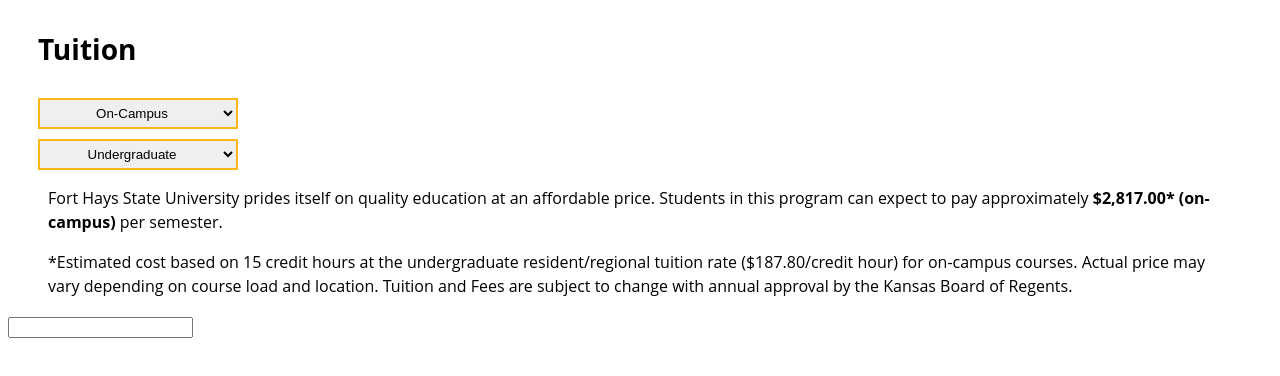
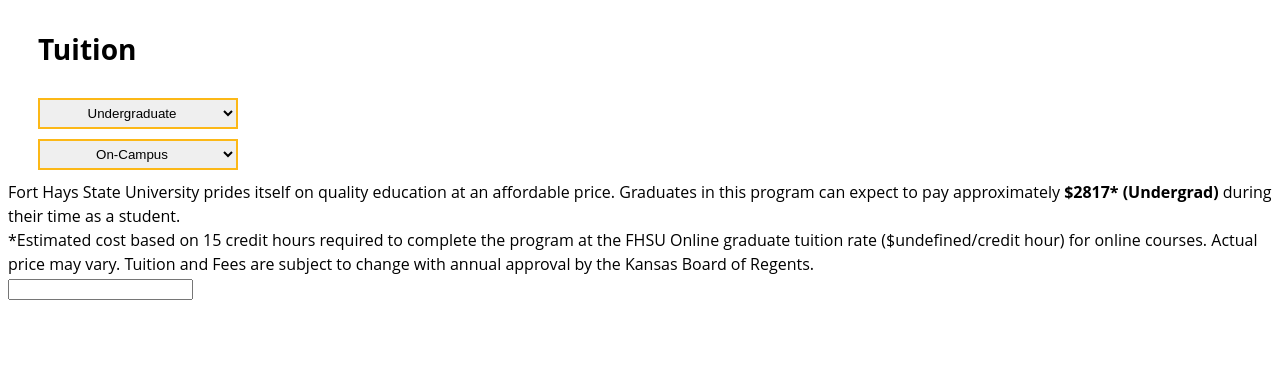
Before and after one commit to BjarniGod/vue-pos-tuition, a Vue app: page / in a window 1280 px wide. Shown: the top 376 px of the page. Built offline with nearby package versions, Linux system fonts and the light colour scheme.

Commit message:
wip/replace-feature

```diff
--- a/src/App.vue
+++ b/src/App.vue
@@ -2,7 +2,8 @@
   <main>
     <div>
       <TheHeader class="tiger-headline" title="Tuition" />
-      <TheData />
+      <TheBlurb :GraduateText="GraduateText" :UndergraduateText="UndergraduateText" />
+
       <TheCalculator />
     </div>
   </main>
@@ -10,20 +11,22 @@
 
 <script>
 import TheHeader from './components/TheHeader.vue';
-// import TheBlurb from './components/TheBlurb.vue';
-import TheData from './components/TuitionSelect.vue';
+import TheBlurb from './components/TheBlurb.vue';
 import TheCalculator from './components/TheCalculator.vue';
+import GraduateText from './assets/graduate.json';
+import UndergraduateText from './assets/undergraduate.json';
 
 export default {
-    components: {
-        TheHeader,
-        // TheBlurb,
-        TheData,
-        TheCalculator
-    },
+  data() {
+    return {
+      GraduateText,
+      UndergraduateText
+    }
+  },
+  components: {
+    TheHeader,
+    TheBlurb,
+    TheCalculator
+  },
 }
 </script>
-
-<style scoped>
-
-</style>
--- a/src/assets/replaceData.js
+++ b/src/assets/replaceData.js
@@ -1,26 +1,18 @@
 export const tuitionBlurbs = {
-  onCampusText: {
-    text: 'Fort Hays State prides itself on quality education at an affordable price. Students on this program can expect to pay approximately ${tuitionRate} (on-campus) per semester.',
-    footnote: '*Estimated cost based on ${creditHours} credit hours at the on-campus resident/regional tuition rate (${pricePerCreditHour}/credit hour) for on-campus courses. Actual price may vary depending on course load and location. Tuition and fees are subject to change with annual approval by the Kansas Board of Regents.'
-  },
-  onlineText: {
-    text: 'Fort Hays State prides itself on quality education at an affordable price. Students in this program can expect to pay approximately ${tuitionRate} (online) per semester.',
-    footnote: '*Estimated cost based on ${creditHours} credit hours at the online tuition rate (${pricePerCreditHour}/credit hour) for online courses. Actual price may vary depending on course load and location. Tuition and fees are subject to change with annual approval by the Kansas Board of Regents.'
-  },
-  online: {
-    // [price, credit-hours]
-    undergrad: [3641.40, 15],
-    grad: [2875.05, 9],
-    mba: [11863.05, 24],
-    mls: [9902.95, 31],
-    mps: [9583.50, 30],
-    msCounseling: [19800, 60],
-  },
-  onCampus: {
-    undergrad: [2817.00, 15],
-    grad: [2875.05, 9],
-    mba: [11336.64, 24],
-    mls: [8089.76, 31],
-    mps: [7828.80, 30],
-  }
-  };
+    online: {
+      // [title, price, credit-hours]
+      undergrad: ['Undergrad', 3641.40, 15],
+      grad: ['Graduate', 2875.05, 9],
+      mba: ['MBA', 11863.05, 24],
+      mls: ['MLS', 9902.95, 31],
+      mps: ['MPS', 9583.50, 30],
+      msCounseling: ['MS Counseling', 19800, 60],
+    },
+    onCampus: {
+      undergrad: ['Undergrad', 2817.00, 15],
+      grad: ['Graduate', 2875.05, 9],
+      mba: ['MBA', 11336.64, 24],
+      mls: ['MLS', 8089.76, 31],
+      mps: ['MPS', 7828.80, 30],
+    }
+}
--- a/src/components/TheBlurb.vue
+++ b/src/components/TheBlurb.vue
@@ -1,56 +1,50 @@
 <template>
   <div>
-    <select v-model="selectedModality">
-      <option value="onCampus">On-Campus</option>
-      <option value="online">Online</option>
-    </select>
-
     <select v-model="selectedCredential">
-      <option value="undergrad">Undergrad</option>
-      <option value="grad">Grad</option>
+      <option value="undergrad">Undergraduate</option>
+      <option value="grad">Graduate</option>
       <option value="mba">MBA</option>
       <option value="mls">MLS</option>
       <option value="mps">MPS</option>
       <option value="msCounseling">MS Counseling</option>
     </select>
 
-    <div v-if="tuitionBlurb" class="tiger-text">
-      <p v-html="tuitionBlurb"></p>
-      <p v-html="footnote"></p>
-    </div>
+    <select v-model="selectedMode">
+      <option value="onCampus">On-Campus</option>
+      <option value="online">Online</option>
+    </select>
+
+    <div v-html="currentDescription"></div>
+    <div v-html="currentFootnote"></div>
   </div>
 </template>
 
 <script>
-import { tuitionBlurbs } from '../assets/replaceData.js';
+import { tuitionBlurbs } from '../assets/replaceData';
 
 export default {
+  props: {
+    GraduateText: Array,
+    UndergraduateText: Array
+  },
   data() {
     return {
-      selectedModality: 'onCampus',
+      selectedMode: 'onCampus',
       selectedCredential: 'undergrad',
-      tuitionBlurb: '',
-      footnote: ''
-    };
-  },
-  watch: {
-    selectedModality: 'updateBlurb',
-    selectedCredential: 'updateBlurb'
-  },
-  methods: {
-    updateBlurb() {
-      const [price, creditHours] = tuitionBlurbs[this.selectedModality][this.selectedCredential];
-      const textTemplate = tuitionBlurbs[`${this.selectedModality}Text`].text;
-      const footnoteTemplate = tuitionBlurbs[`${this.selectedModality}Text`].footnote;
-
-      this.tuitionBlurb = textTemplate.replace('${tuitionRate}', `$${price.toFixed(2)}`);
-      this.footnote = footnoteTemplate.replace('${creditHours}', creditHours)
-                                       .replace('${pricePerCreditHour}', `$${(price / creditHours).toFixed(2)}`);
+      tuitionInfo: tuitionBlurbs
     }
   },
-  mounted() {
-    this.updateBlurb();
-  }
-};
-
+  computed: {
+    currentDescription() {
+      const info = this.tuitionInfo[this.selectedMode][this.selectedCredential];
+      const descriptionTemplate = this.GraduateText[0].description;
+      return descriptionTemplate.replace('${tuitionCost}', info[1]).replace('${location}', info[0]);
+    },
+    currentFootnote() {
+      const info = this.tuitionInfo[this.selectedMode][this.selectedCredential];
+      const footnoteTemplate = this.GraduateText[0].footnote;
+      return footnoteTemplate.replace('${creditHours}', info[2]).replace('${pricePerHour}',);
+    }
+  },
+}
 </script>
```
Also changed, not shown: src/assets/2-1/onCampus.json (renamed from src/assets/onCampus.json), src/assets/2-1/online.json (renamed from src/assets/online.json), src/assets/graduate.json (renamed from src/assets/2-1/graduate.json), src/assets/undergraduate.json (renamed from src/assets/2-1/undergraduate.json).
